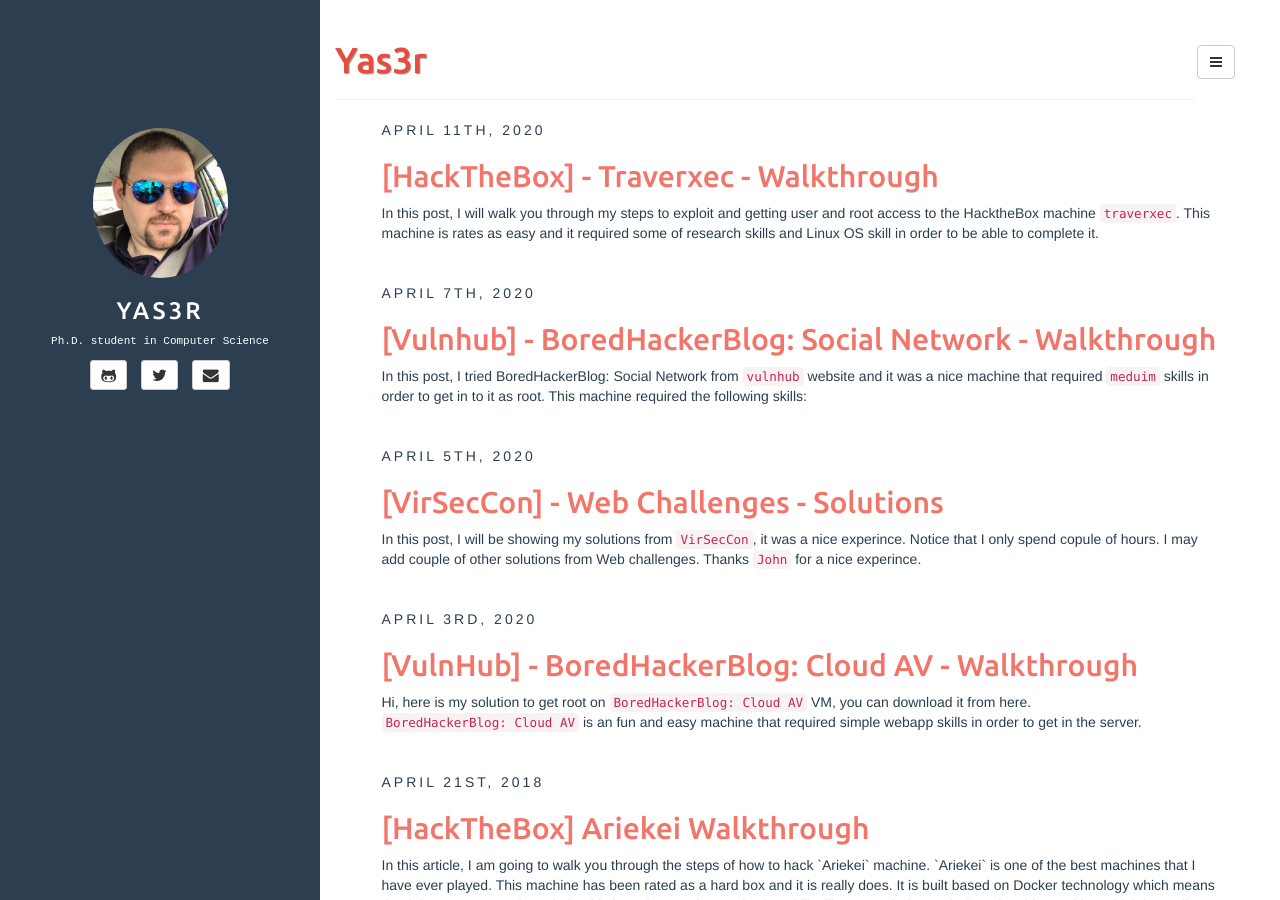
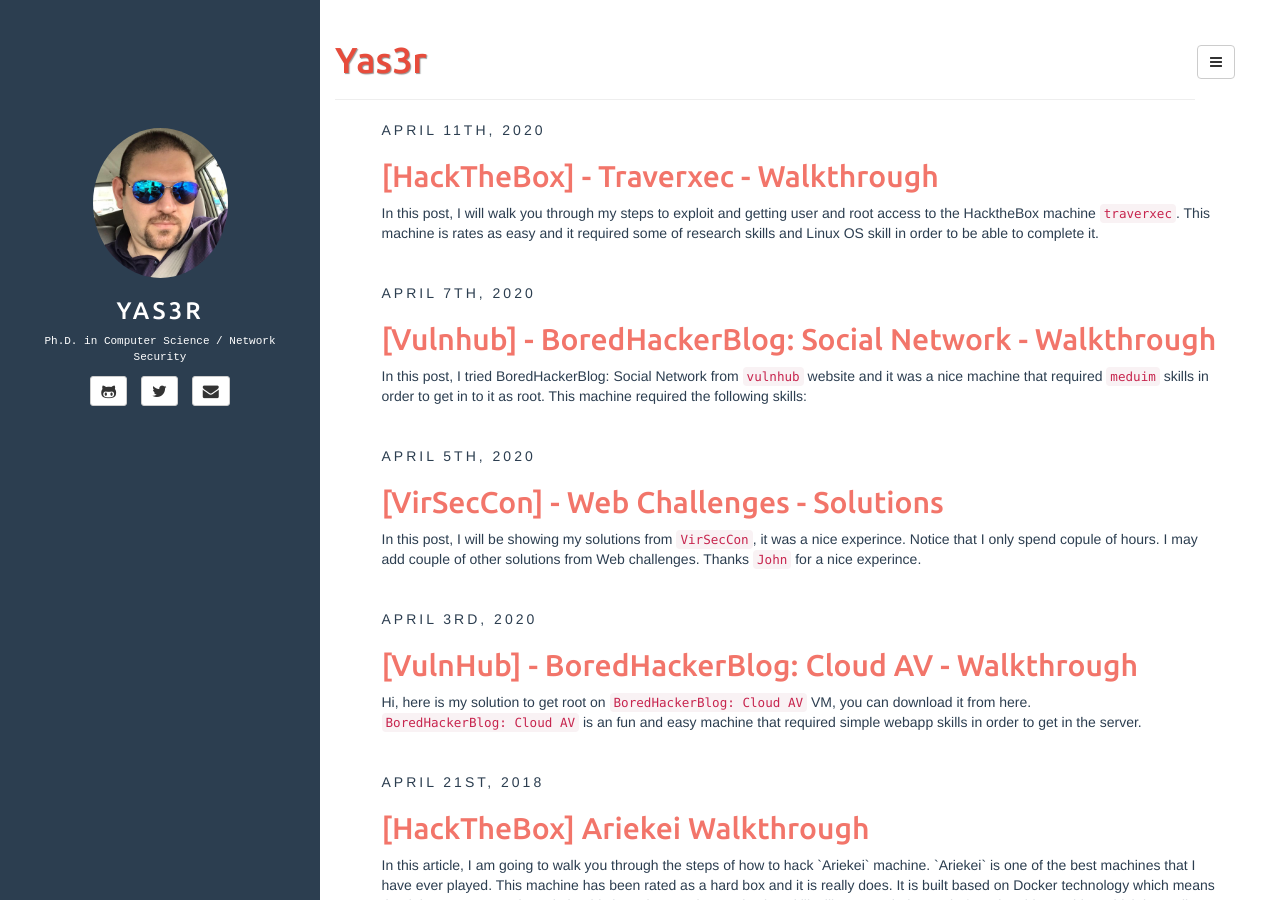
Before and after one commit to yaserfaraj/yaserfaraj.github.io, a Jekyll site: the page built from index.html, in a window 1280 px wide and 900 px high. Built offline with Jekyll 4.4.1, drawn with Linux system fonts in a browser that asks for light colours; the list of posts is cut into pages by our own code.

Commit message:
Update _config.yml

```diff
--- a/_config.yml
+++ b/_config.yml
@@ -24,7 +24,7 @@
   twitter: yaserfaraj
   pinterest:
   linkedin: yaserfaraj
-  bio: Ph.D. student in Computer Science
+  bio: Ph.D. in Computer Science / Network Security
   email_md5: 726351295ec82e145928582f595aa3aa
   hackthbox: https://www.hackthebox.eu/badge/596
 rss_path: feed.xml
```
